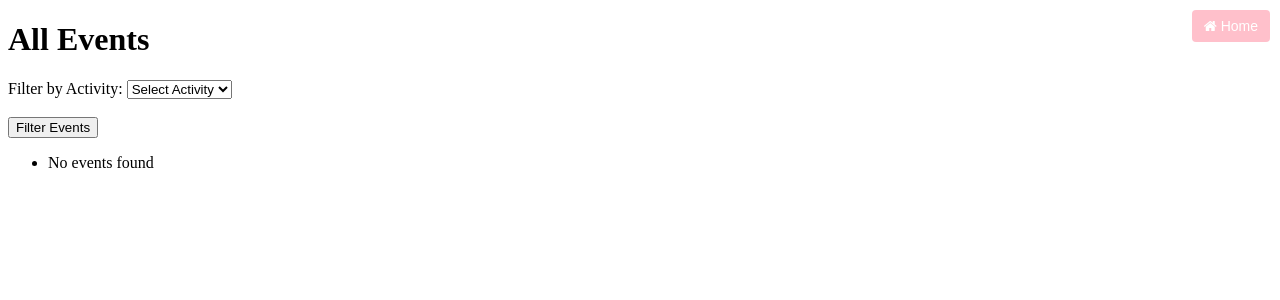
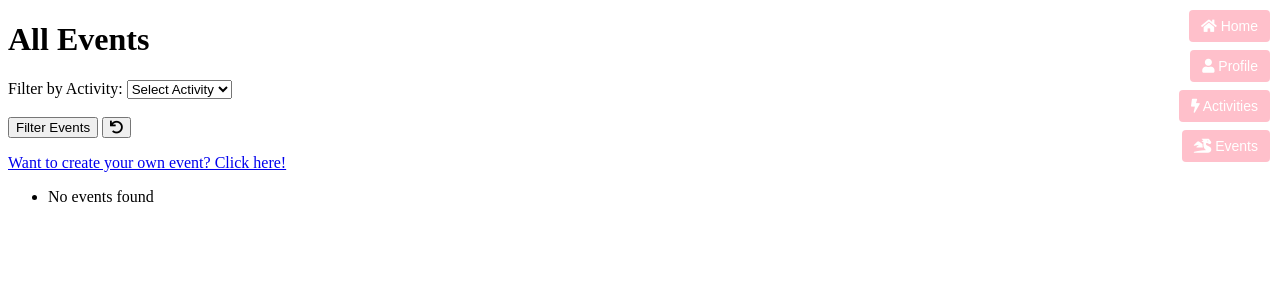
Before and after one commit to honeybather/ThrillTribe, a Flask app: page /events in a window 1280 px wide. Shown: the top 300 px of the page. Run offline with Flask 3, Linux system fonts and the light colour scheme.

Commit message:
polished

```diff
--- a/crud.py
+++ b/crud.py
@@ -165,8 +165,6 @@ def delete_bucket_list_item(bucket_list_id):
         return bucket_list_item
     return None
 
-
-
 if __name__ == '__main__':
     from server import app
     connect_to_db(app)
--- a/server.py
+++ b/server.py
@@ -29,8 +29,11 @@ def all_activities():
 @app.route("/activities/<activity_id>")
 def show_activity(activity_id):
     """Show details on a particular activity."""
+    # fetch activity details
     details = crud.get_activity_by_id(activity_id)
-    return render_template("activity_details.html", activity=details)# variable in the template, second is that variable defined
+    # fetch all events for the activity
+    events = crud.get_events_by_activity(activity_id)
+    return render_template("activity_details.html", activity=details, events=events)# variable in the template, second is that variable defined
 
 
     """Show details on a selected user"""
@@ -87,7 +90,6 @@ def login():
 def view_profile(user_id):
     """View user profile"""
 
-    #user_id = session.get('user_id')
     user = crud.get_user_by_id(user_id)
     if not user:
         flash('User not found')
@@ -97,13 +99,6 @@ def view_profile(user_id):
     joined_events = crud.get_event_participants(user_id)
     bucket_list_items = crud.get_bucket_list_items(user_id)
     activities = crud.get_activities()
-
-    print(f"User: {user}")
-    print(f"Created Events: {created_events}")
-    print(f"Joined Events: {joined_events}")
-    print(f"Bucket List: {bucket_list_items}")
-    print(f"Activities: {activities}")
-
 
     return render_template(
         "user_profile.html",
@@ -177,25 +172,20 @@ def join_event(event_id):
     event = crud.get_event_by_id(event_id)
 
     if not event:
-        flash('Event not found.')
-        return redirect('/events')
+        return jsonify({'success': False, 'message': 'Event not found.'}), 404
 
     # Check if the user is already participating
     existing_participation = crud.is_user_participating(user_id, event_id)
 
     if existing_participation:
-        flash('You are already participating in this event.')
-        return redirect('/events')
+        return jsonify({'success': False, 'message': 'You are already participating in this event.'}), 400
 
     # Add user to the event
-    print("User id", user_id, type(user_id))
     participation = crud.create_event_participation(event_id=event_id, user_id=user_id)
-    print("Event Participation", participation)
     db.session.add(participation)
     db.session.commit()
-    flash('Successfully joined the event!')
 
-    return redirect('/events')
+    return jsonify({'success': True, 'message': 'Successfully joined the event!'})
 
 @app.route("/filter_events", methods=["POST"])
 def filter_events():
@@ -230,6 +220,7 @@ def filter_activities():
 
     # Get parameters from the JSON data
     category_id = request.json.get('category_id')
+    print('Category ID:', category_id)
 
     # Filter activities based on category_id
     if category_id:
@@ -242,6 +233,7 @@ def filter_activities():
         # The key in the dictionary is what is read by JavaScript,
         # the value in the dictionary is the column in the activities table
         filtered_activity = {
+            'id': activity.activity_id,
             'name': activity.name,
             'overview': activity.overview,
         }
--- a/static/join_event.js
+++ b/static/join_event.js
@@ -1,20 +1,23 @@
-console.log('hey')
 function joinEvent(eventId) {
-    // implement the join event functionality
   console.log('Joining event with ID:', eventId);
-    fetch(`/join_event/${eventId}`, {  // use backtick, to take value and plot it to the string
+
+  fetch(`/join_event/${eventId}`, {
     method: 'POST',
     headers: {
       'Content-Type': 'application/json',
     },
-      body: JSON.stringify({  }), // can pass in variable
+    body: JSON.stringify({}),
   })
   .then(response => response.json())
   .then(data => {
     if (data.success) {
-        alert('You have successfully joined the event!');
+      alert(data.message);  // Use the message from the JSON response
     } else {
-        alert('Failed to join the event.' + data.message);
+      alert('Failed to join the event: ' + data.message);
     }
   })
+  .catch(error => {
+    console.error('Error joining event:', error);
+    alert('An error occurred while joining the event.');
+  });
 }
--- a/templates/all_activities.html
+++ b/templates/all_activities.html
@@ -16,9 +16,13 @@
     </select><br><br>
 
     <button type="submit">Filter Activities</button>
+
+    <button style="font-size:13px"> <i class="fa fa-undo"></i></button>
+
   </form>
 
   <ul>
+    <ul id="activity-container">
     {% for activity in activities %}
       <li>
         <a href="/activities/{{ activity.activity_id }}">
--- a/templates/all_events.html
+++ b/templates/all_events.html
@@ -15,7 +15,14 @@
       </select><br><br>
 
       <button type="submit">Filter Events</button>
+
+      <button style="font-size:13px"> <i class="fa fa-undo"></i></button>
+
       </form>
+
+  <!-- Link to event creation form -->
+  <p><a href="{{ url_for('show_event_form') }}">Want to create your own event? Click here!</a></p>
+
 
     <!-- Display Events -->
   <ul id="event-container">
--- a/templates/base.html
+++ b/templates/base.html
@@ -7,7 +7,8 @@
     <title>{% block title %}{% endblock %}</title>
     <link rel="stylesheet" href="/static/css/style.css">
     <link rel="icon" type="image/x-icon" href="/static/images/logo.png">
-    <link rel="stylesheet" href="https://cdnjs.cloudflare.com/ajax/libs/font-awesome/4.7.0/css/font-awesome.min.css">
+    <link rel="stylesheet" href="https://cdnjs.cloudflare.com/ajax/libs/font-awesome/5.15.4/css/all.min.css">
+
     <style>
       .btn {
         background-color: pink;
@@ -27,6 +28,19 @@
       .btn:hover {
         background-color: DeepPink;
       }
+
+      .btn.profile {
+        top: 50px; /* vertical position to place below the home button */
+      }
+
+      .btn.activities {
+        top: 90px;
+      }
+
+      .btn.events {
+        top: 130px;
+      }
+
     </style>
   </head>
   {% endblock %}
@@ -38,13 +52,26 @@
       </p>
     {% endfor %}
 
-    {% if request.path != url_for('homepage') %}
-    <button class="btn" onclick="window.location.href='{{ url_for('homepage') }}'">
+
+    <button class="btn home" onclick="window.location.href='{{ url_for('homepage') }}'">
       <i class="fa fa-home"></i> Home
     </button>
-    {% endif %}
+
+    <button class="btn profile" onclick="window.location.href='{{ url_for('view_profile', user_id=session.get('user_id')) }}'">
+      <i class="fa fa-user"></i> Profile
+    </button>
+
+    <button class="btn activities" onclick="window.location.href='{{ url_for('all_activities') }}'">
+      <i class="fas fa-bolt"></i> Activities
+    </button>
+
+    <button class="btn events" onclick="window.location.href='{{ url_for('all_events') }}'">
+      <i class="fas fa-dragon"></i> Events
+    </button>
+
 
     {% block body %}{% endblock %}
+    {% block after_body %}{% endblock %}
 
 
   </body>
```
Also changed, not shown: static/filter_activities.js (+14 -13 lines), static/mark_completed.js (deleted, +0 -31 lines), templates/activity_details.html (+14 -1 lines), templates/event_details.html (+1 -6 lines), templates/user_profile.html (+2 -6 lines), model.py (line endings or trailing spaces). Lines whose indentation alone changed are shown as unchanged.
